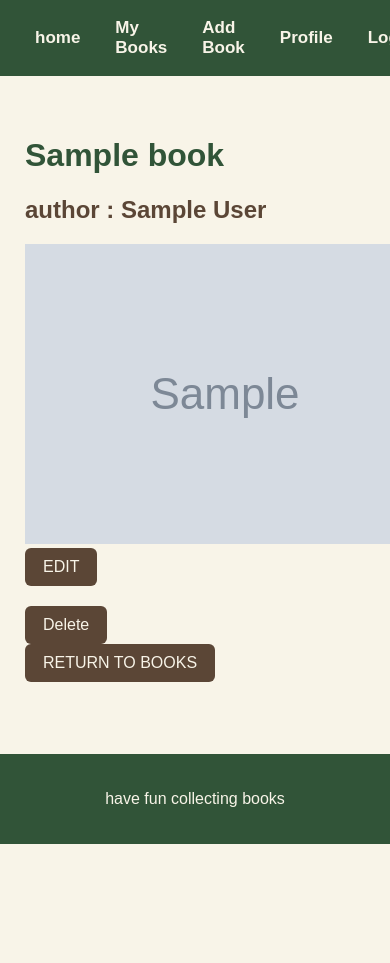
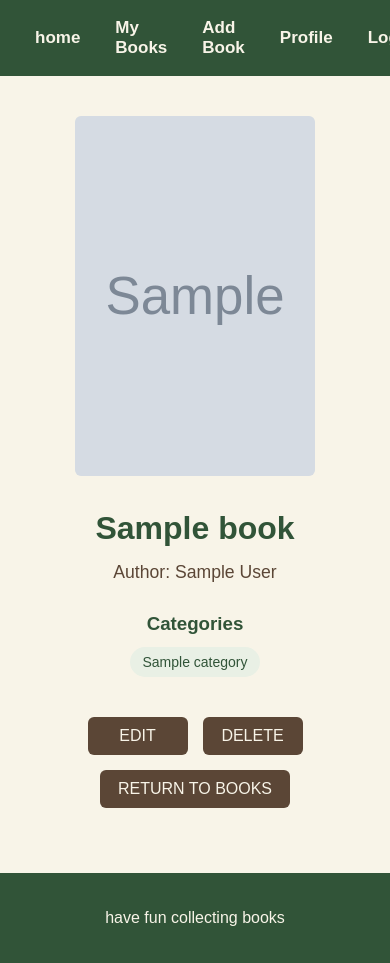
Before and after one commit to denra-git/BookShelf_django, a Django app: page /books/detail/1 in a window 390 px wide; the page is wider, and only the part inside the window is pictured. Before the commit the page ends 844 px from the top of that part, so only its background shows below. Run offline with Django 5.2, Linux system fonts and the light colour scheme; a user stored in the database is signed in; tables that the repository leaves empty hold one stand-in row (values such as "Sample post"); grey boxes marked "Sample" are stand-in pictures.

Commit message:
finish ui and fbv version

```diff
--- a/static/css/style.css
+++ b/static/css/style.css
@@ -442,3 +442,261 @@ footer {
 
   text-align: center;
 }
+
+.book_detail_container {
+  width: 100%;
+  max-width: 900px;
+  margin: 0 auto;
+  text-align: center;
+}
+
+.book_detail {
+  display: flex;
+  align-items: center;
+  justify-content: center;
+  gap: 60px;
+  margin-bottom: 40px;
+}
+
+/* Cover */
+
+.book_detail_cover img,
+.detail_no_cover {
+  width: 240px;
+  height: 360px;
+  object-fit: cover;
+  border-radius: 6px;
+}
+
+.detail_no_cover {
+  background-color: #e9f0e5;
+  color: #5b4636;
+
+  display: flex;
+  align-items: center;
+  justify-content: center;
+
+  padding: 20px;
+}
+
+/* Information */
+
+.book_detail_info {
+  flex: 1;
+  text-align: left;
+}
+
+.book_detail_info h1 {
+  margin: 0 0 15px;
+  font-size: 2.5rem;
+  text-align: left;
+}
+
+.book_detail_info h2 {
+  margin: 0 0 30px;
+  font-size: 1.3rem;
+  font-weight: 400;
+}
+
+/* Categories */
+
+.book_categories h3 {
+  margin-bottom: 12px;
+  color: #315438;
+}
+
+.category_list {
+  display: flex;
+  flex-wrap: wrap;
+  gap: 10px;
+}
+
+.category {
+  display: inline-block;
+
+  padding: 7px 12px;
+
+  background-color: #e9f0e5;
+  color: #315438;
+
+  border-radius: 20px;
+
+  font-size: 14px;
+}
+
+/* Actions */
+
+.book_detail_actions {
+  display: flex;
+  justify-content: center;
+  align-items: center;
+  gap: 15px;
+  margin-bottom: 25px;
+}
+
+.book_detail_actions form {
+  margin: 0;
+}
+
+.book_detail_actions button {
+  min-width: 100px;
+}
+
+/* Back link */
+
+.back_to_books {
+  display: inline-block;
+  margin-top: 10px;
+
+  color: #315438;
+  text-decoration: none;
+  font-weight: 600;
+}
+
+.back_to_books:hover {
+  color: #5b4636;
+}
+
+/* =========================
+   Mobile
+========================= */
+
+@media (max-width: 700px) {
+  .book_detail {
+    flex-direction: column;
+    gap: 30px;
+  }
+
+  .book_detail_info {
+    text-align: center;
+  }
+
+  .book_detail_info h1 {
+    text-align: center;
+    font-size: 2rem;
+  }
+
+  .book_detail_info h2 {
+    font-size: 1.1rem;
+  }
+
+  .category_list {
+    justify-content: center;
+  }
+
+  .book_detail_actions {
+    flex-wrap: wrap;
+  }
+}
+
+.book_card_link {
+  text-decoration: none;
+  color: inherit;
+}
+
+.book_card_link:hover {
+  text-decoration: none;
+  color: inherit;
+}
+
+.book_card_link .book_card {
+  cursor: pointer;
+}
+
+.book_form_container {
+  width: 100%;
+  max-width: 500px;
+  margin: 0 auto;
+  text-align: center;
+}
+
+.book_form_container h1 {
+  margin-bottom: 10px;
+}
+
+.book_form_container form {
+  width: 100%;
+  margin: 30px 0 0;
+
+  display: flex;
+  flex-direction: column;
+  align-items: center;
+}
+
+/* Normal fields */
+
+.book_form_container form p {
+  width: 100%;
+  margin: 0 0 18px;
+
+  display: flex;
+  flex-direction: column;
+  align-items: flex-start;
+
+  text-align: left;
+}
+
+.book_form_container label {
+  margin-bottom: 6px;
+  color: #315438;
+  font-weight: 600;
+}
+
+.book_form_container input[type="text"],
+.book_form_container input[type="file"],
+.book_form_container textarea,
+.book_form_container select {
+  width: 100%;
+}
+
+/* Category checkboxes */
+
+.book_form_container #id_categories {
+  width: 100%;
+
+  display: grid;
+  grid-template-columns: repeat(2, 1fr);
+  gap: 10px;
+
+  margin-top: 5px;
+}
+
+.book_form_container #id_categories label {
+  margin: 0;
+
+  padding: 10px 12px;
+
+  background-color: #e9f0e5;
+  border: 1px solid #cbd8c8;
+  border-radius: 6px;
+
+  cursor: pointer;
+
+  font-weight: 400;
+}
+
+.book_form_container #id_categories label:hover {
+  background-color: #dbe7d7;
+}
+
+.book_form_container #id_categories input[type="checkbox"] {
+  width: auto;
+  margin-right: 7px;
+}
+
+/* Submit button */
+
+.book_form_container button {
+  margin-top: 10px;
+}
+
+/* Back link */
+
+.book_form_back {
+  display: inline-block;
+  margin-top: 20px;
+
+  text-decoration: none;
+  color: #315438;
+  font-weight: 600;
+}
--- a/templates/books/book_detail.html
+++ b/templates/books/book_detail.html
@@ -1,14 +1,36 @@
 {% extends "base.html" %} {% block content %}
-<h1>{{book.title}}</h1>
-<h2>author : {{book.author}}</h2>
 
+<div class="book_detail_container">
+  <div class="book_detail">
+    <div class="book_detail_cover">
       {% if book.cover %}
       <img src="{{ book.cover.url }}" alt="{{ book.title }}" />
       {% else %}
-<p>No cover available.</p>
+      <p class="detail_no_cover">No cover available.</p>
       {% endif %}
+    </div>
 
-<a href="{% url 'books:edit_book' book.id %}"><button>EDIT</button></a>
+    <div class="book_detail_info">
+      <h1>{{ book.title }}</h1>
+
+      <h2>Author: {{ book.author }}</h2>
+
+      <div class="book_categories">
+        <h3>Categories</h3>
+
+        {% for category in book.categories.all %}
+        <span class="category">{{ category.name }}</span>
+        {% empty %}
+        <span>No categories.</span>
+        {% endfor %}
+      </div>
+    </div>
+  </div>
+
+  <div class="book_detail_actions">
+    <a href="{% url 'books:edit_book' book.id %}">
+      <button type="button">EDIT</button>
+    </a>
 
     <form
       method="POST"
@@ -16,9 +38,13 @@
       onsubmit="return confirm('Are you sure you want to delete this book?');"
     >
       {% csrf_token %}
-  <button type="submit">Delete</button>
+      <button type="submit">DELETE</button>
     </form>
 
-<a href="{% url 'books:user_book' %}"><button>RETURN TO BOOKS</button></a>
+    <a href="{% url 'books:user_book' %}">
+      <button type="button">RETURN TO BOOKS</button>
+    </a>
+  </div>
+</div>
 
 {% endblock %}
```
Also changed, not shown: templates/books/add_form.html (+10 -4 lines), templates/books/user_books.html (+15 -8 lines). Lines whose indentation alone changed are shown as unchanged.
